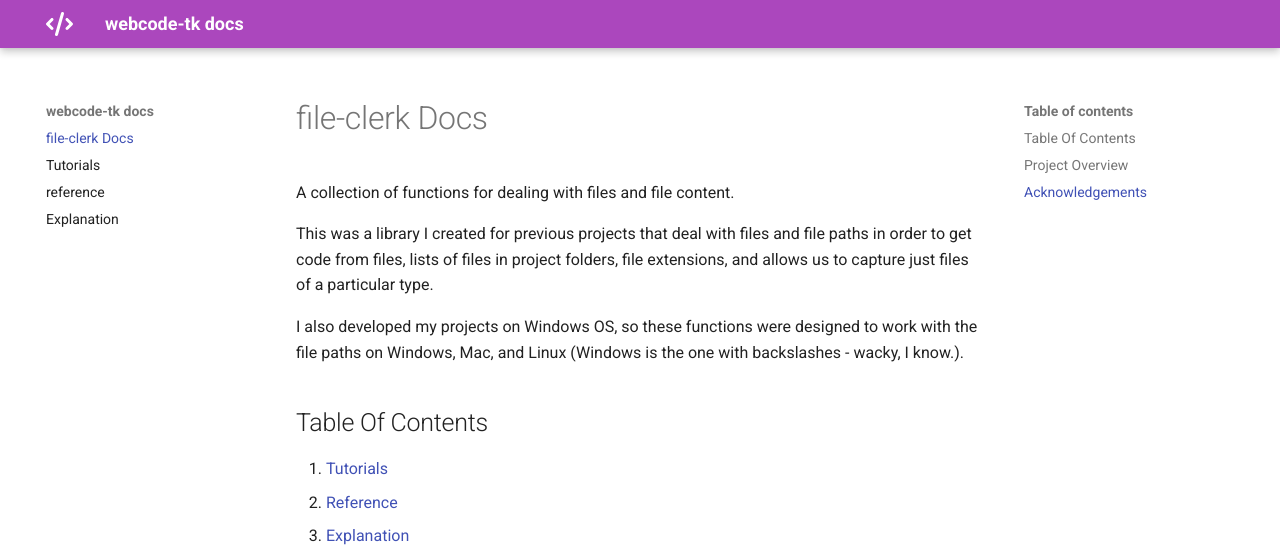
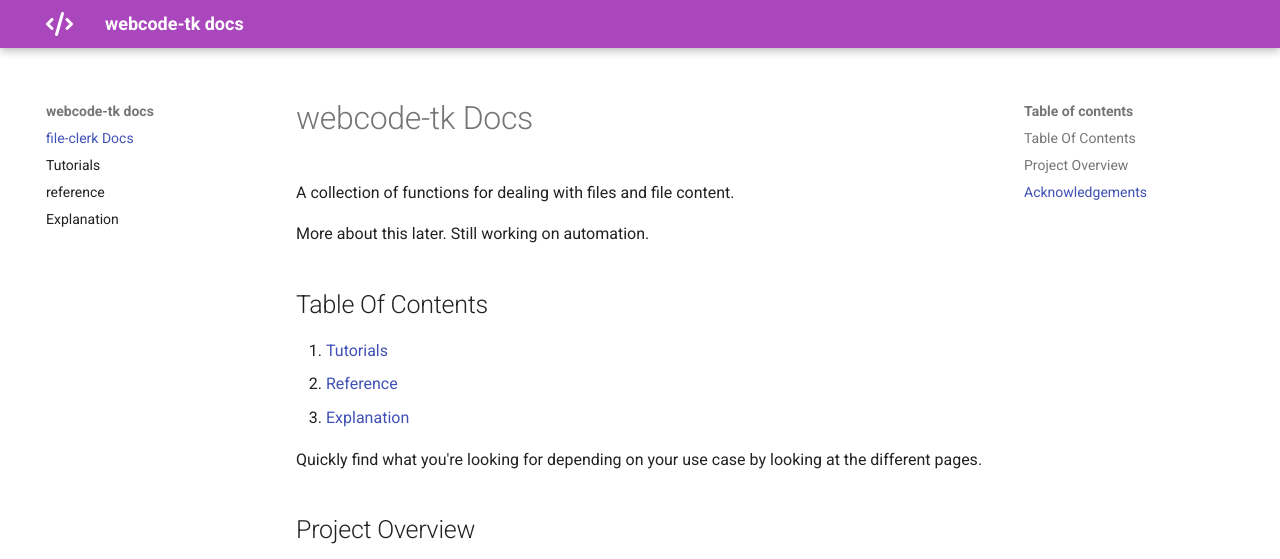
Before and after one commit to HundredVisionsGuy/webcode-tk, an MkDocs documentation site: the page built from docs/index.md, in a window 1280 px wide and 1178 px high, cut to the strip 0-559 px from the top of the window. Built offline with MkDocs 1.6.1 and Material for MkDocs 9.7.7, drawn with Linux system fonts in a browser that asks for light colours.

Commit message:
fixing some docs for CI automation

```diff
--- a/docs/index.md
+++ b/docs/index.md
@@ -1,15 +1,8 @@
-# file-clerk Docs
+# webcode-tk Docs
 
 A collection of functions for dealing with files and file content.
 
-This was a library I created for previous projects that deal with files
-and file paths in order to get code from files, lists of files in
-project folders, file extensions, and allows us to capture just files
-of a particular type.
-
-I also developed my projects on Windows OS, so
-these functions were designed to work with the file paths on Windows,
-Mac, and Linux (Windows is the one with backslashes - wacky, I know.).
+More about this later. Still working on automation.
 
 ## Table Of Contents
 
@@ -22,7 +15,7 @@ your use case by looking at the different pages.
 
 ## Project Overview
 
-::: file_clerk
+::: webcode_tk
 
 ## Acknowledgements
 I'd like to thank Guido van Rossum for his love of Monty Python and creating the Python programming language (pseudo-code that works) as well as the Python community and PyCon for running Development Sprints and giving rookies like me the chance to learn how to contribute to open-source projects.
```
Also changed, not shown: docs/reference.md (+3 -2 lines).
